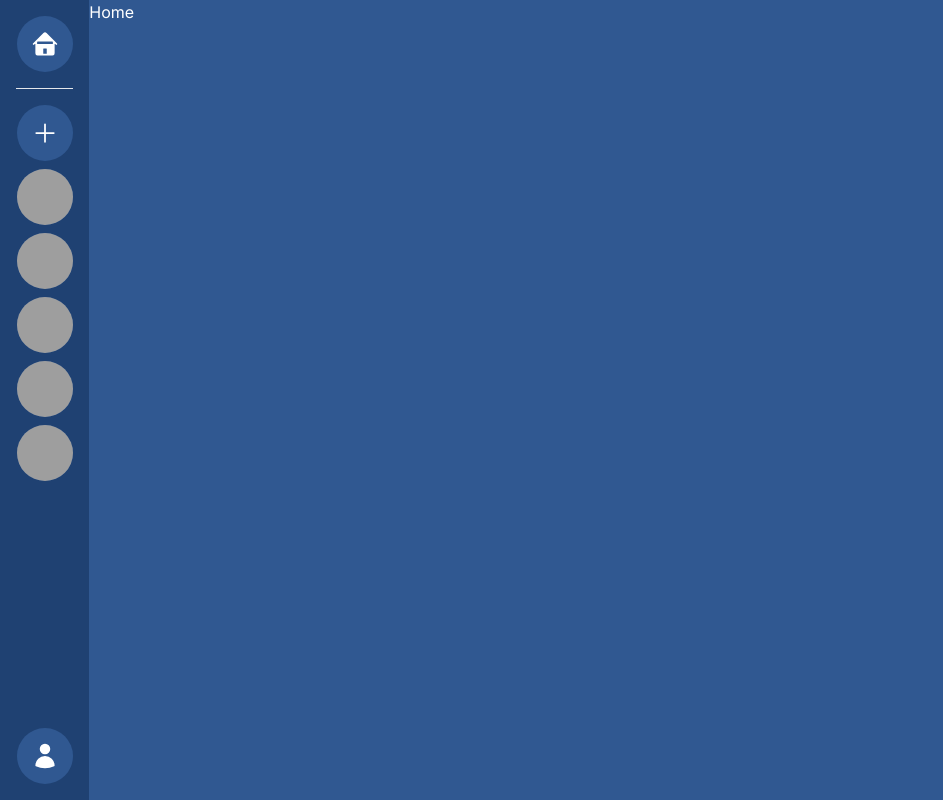
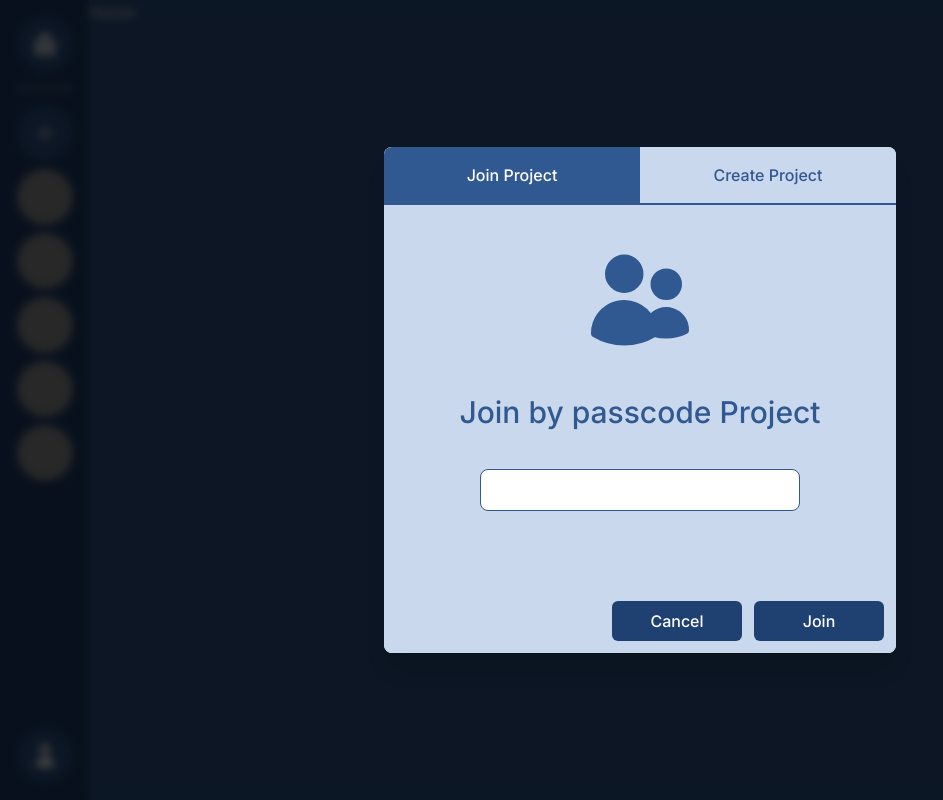
Before and after one commit to poompongphun/disro, a Next.js app: page / in a window 1280 px wide. Both pictures are taken after a click on the button 44 px from the left and 133 px from the top of the page. Shown: the whole page, without its empty margins (0-943 px from the left). Built offline with nearby package versions, Linux system fonts and the light colour scheme; grey boxes are pictures that could not be loaded.

Commit message:
add projectdialog

```diff
--- a/components/Layouts/HomeLayout.tsx
+++ b/components/Layouts/HomeLayout.tsx
@@ -2,17 +2,21 @@ import Image from "next/image";
 import { usePathname } from "next/navigation";
 import { useRouter } from "next/navigation";
 import mockData from "@/Class/mockData.json";
+import AddProjectDialog from "../Project/AddProjectDialog";
+import { useState } from "react";
 
 const ButtonIcon = ({
   d,
   className,
   routeName,
   img,
+  onClick,
 }: {
   d?: string;
   className?: string;
   routeName?: string;
   img?: string;
+  onClick?: () => void;
 }) => {
   const pathname = usePathname();
   const router = useRouter();
@@ -24,11 +28,15 @@ const ButtonIcon = ({
           routeName === pathname ? "rounded-2xl" : "rounded-full"
         } ` + className
       }
-      onClick={() => {
-        if (routeName) {
-          router.push(routeName);
-        }
-      }}
+      onClick={
+        onClick
+          ? onClick
+          : () => {
+              if (routeName) {
+                router.push(routeName);
+              }
+            }
+      }
     >
       <div
         className={`w-2 rounded-xl absolute bg-white left-[-2px] h-8 transition-all opacity-0 ${
@@ -60,6 +68,7 @@ const ButtonIcon = ({
 };
 
 const HomeLayout = ({ children }: { children: React.ReactNode }) => {
+  const [open, setOpen] = useState(false);
   return (
     <div className="h-screen flex">
       <div className="w-24 h-full bg-darkBlue py-4 flex flex-col justify-between items-center overflow-hidden">
@@ -72,7 +81,7 @@ const HomeLayout = ({ children }: { children: React.ReactNode }) => {
           <hr className="my-4 mx-4" />
 
           <div className="flex justify-center items-center flex-col gap-2 ">
-            <ButtonIcon d="M12 4.5v15m7.5-7.5h-15"></ButtonIcon>
+            <ButtonIcon d="M12 4.5v15m7.5-7.5h-15" onClick={() => setOpen(true)}></ButtonIcon>
             {mockData.map((data, index) => (
               <ButtonIcon
                 routeName={"/projects/" + data.id}
@@ -92,8 +101,8 @@ const HomeLayout = ({ children }: { children: React.ReactNode }) => {
           ></ButtonIcon>
         </div>
       </div>
-
       <div className="w-full relative">{children}</div>
+      <AddProjectDialog open={open} setOpen={setOpen}></AddProjectDialog>
     </div>
   );
 };
--- /dev/null
+++ b/components/Project/AddProjectDialog/CreateProject.tsx
@@ -0,0 +1,84 @@
+import { Dispatch, SetStateAction } from "react";
+
+const CreateProject = ({
+  setOpen,
+}: {
+  setOpen: Dispatch<SetStateAction<boolean>>;
+}) => {
+  return (
+    <div>
+      <div className="pt-5 pb-12">
+        <h1 className="text-3xl font-medium text-center py-5">
+          Create your Project
+        </h1>
+        <div className=" max-w-sm mx-auto flex flex-col gap-2">
+          <div className="flex flex-col w-full">
+            <label htmlFor="">Team name</label>
+            <input
+              type="text"
+              className="transition-all border border-lightBlue focus:border-mediumBlue focus:outline-none py-2 pl-4 pr-4 rounded-lg w-full"
+            ></input>
+          </div>
+          <div className="flex flex-col w-full">
+            <label htmlFor="">Descriptions</label>
+            <input
+              type="text"
+              className="transition-all border border-lightBlue focus:border-mediumBlue focus:outline-none py-2 pl-4 pr-4 rounded-lg w-full"
+            ></input>
+          </div>
+          <div className="flex flex-col w-full">
+            <label htmlFor="">Privacy</label>
+            <div className="flex gap-10 mt-1">
+              <div>
+                <input
+                  id="private"
+                  name="privacy"
+                  type="radio"
+                  className="peer/private mr-1"
+                  value="private"
+                ></input>
+                <label
+                  htmlFor="private"
+                  className="peer-checked/private:text-blue text-gray-500"
+                >
+                  Private
+                </label>
+              </div>
+              <div>
+                <input
+                  id="public"
+                  name="privacy"
+                  type="radio"
+                  className="peer/public mr-1"
+                  value="public"
+                ></input>
+                <label
+                  htmlFor="public"
+                  className="peer-checked/public:text-blue text-gray-500"
+                >
+                  Public
+                </label>
+              </div>
+            </div>
+          </div>
+        </div>
+      </div>
+      <div className="flex justify-end items-center gap-3 p-3">
+        <button
+          className="px-4 py-2 bg-darkBlue text-white rounded-md max-w-[130px] w-full hover:opacity-90"
+          onClick={() => setOpen(false)}
+        >
+          Cancel
+        </button>
+        <button
+          className="px-4 py-2 bg-darkBlue text-white rounded-md max-w-[130px] w-full hover:opacity-90"
+          onClick={() => setOpen(false)}
+        >
+          Create
+        </button>
+      </div>
+    </div>
+  );
+};
+
+export default CreateProject;
--- /dev/null
+++ b/components/Project/AddProjectDialog/JoinByCode.tsx
@@ -0,0 +1,37 @@
+import { Dispatch, SetStateAction } from "react";
+import { UsersIcon } from "@heroicons/react/24/outline";
+
+const JoinByCode = ({
+  setOpen,
+}: {
+  setOpen: Dispatch<SetStateAction<boolean>>;
+}) => {
+  return (
+    <div>
+      <div className="flex flex-col justify-evenly items-center h-96 pb-10">
+        <UsersIcon className=" w-28  h-28 mx-auto text-mediumBlue fill-mediumBlue" />
+        <h1 className="text-3xl font-medium">Join by passcode Project</h1>
+        <input
+          type={"text"}
+          className="transition-all border border-lightBlue focus:border-mediumBlue focus:outline-none py-2 pl-4 pr-4 rounded-lg w-full max-w-xs"
+        ></input>
+      </div>
+      <div className="flex justify-end items-center gap-3 p-3">
+        <button
+          className="px-4 py-2 bg-darkBlue text-white rounded-md max-w-[130px] w-full hover:opacity-90"
+          onClick={() => setOpen(false)}
+        >
+          Cancel
+        </button>
+        <button
+          className="px-4 py-2 bg-darkBlue text-white rounded-md max-w-[130px] w-full hover:opacity-90"
+          onClick={() => setOpen(false)}
+        >
+          Join
+        </button>
+      </div>
+    </div>
+  );
+};
+
+export default JoinByCode;
--- /dev/null
+++ b/components/Project/AddProjectDialog/index.tsx
@@ -0,0 +1,127 @@
+import { Dispatch, Fragment, SetStateAction, useRef, useState } from "react";
+import { Dialog, Transition } from "@headlessui/react";
+import { ExclamationTriangleIcon } from "@heroicons/react/24/outline";
+import JoinByCode from "./JoinByCode";
+import CreateProject from "./CreateProject";
+
+const AppProjectDialog = ({
+  open,
+  setOpen,
+}: {
+  open: boolean;
+  setOpen: Dispatch<SetStateAction<boolean>>;
+}) => {
+  //   const [open, setOpen] = useState(true);
+  const [tab, setTab] = useState(0); // [0, 1]
+  const cancelButtonRef = useRef(null);
+
+  const notActiveTab =
+    "py-4 flex justify-center items-center cursor-pointer hover:bg-mediumBlue hover:opacity-50 hover:text-white transition-all";
+  const activeTab =
+    "py-4 flex justify-center items-center cursor-pointer bg-mediumBlue text-white transition-all";
+
+  return (
+    <Transition.Root show={open} as={Fragment}>
+      <Dialog
+        as="div"
+        className="relative z-10"
+        initialFocus={cancelButtonRef}
+        onClose={setOpen}
+      >
+        <Transition.Child
+          as={Fragment}
+          enter="ease-out duration-300"
+          enterFrom="opacity-0"
+          enterTo="opacity-100"
+          leave="ease-in duration-200"
+          leaveFrom="opacity-100"
+          leaveTo="opacity-0"
+        >
+          <div className="fixed inset-0 bg-black backdrop-blur-sm bg-opacity-75 transition-opacity" />
+        </Transition.Child>
+
+        <div className="fixed inset-0 z-10 w-screen overflow-y-auto">
+          <div className="flex min-h-full justify-center p-4 text-center items-center sm:p-0">
+            <Transition.Child
+              as={Fragment}
+              enter="ease-out duration-300"
+              enterFrom="opacity-0 translate-y-4 sm:translate-y-0 sm:scale-95"
+              enterTo="opacity-100 translate-y-0 sm:scale-100"
+              leave="ease-in duration-200"
+              leaveFrom="opacity-100 translate-y-0 sm:scale-100"
+              leaveTo="opacity-0 translate-y-4 sm:translate-y-0 sm:scale-95"
+            >
+              <Dialog.Panel className="relative transform overflow-hidden rounded-lg bg-white text-left shadow-xl transition-all w-full max-w-lg">
+                <div className="bg-lightBlue text-mediumBlue font-medium w-full">
+                  <div className="col columns-2 w-full text-center gap-0 border-b-2 border-mediumBlue">
+                    <div
+                      className={tab === 0 ? activeTab : notActiveTab}
+                      onClick={() => setTab(0)}
+                    >
+                      Join Project
+                    </div>
+                    <div
+                      className={tab === 1 ? activeTab : notActiveTab}
+                      onClick={() => setTab(1)}
+                    >
+                      Create Project
+                    </div>
+                  </div>
+                  {tab === 0 ? (
+                    <JoinByCode setOpen={setOpen}></JoinByCode>
+                  ) : (
+                    <CreateProject setOpen={setOpen}></CreateProject>
+                  )}
+                </div>
+                {/* <div className="bg-white px-4 pb-4 pt-5 sm:p-6 sm:pb-4">
+                  <div className="sm:flex sm:items-start">
+                    <div className="mx-auto flex h-12 w-12 flex-shrink-0 items-center justify-center rounded-full bg-red-100 sm:mx-0 sm:h-10 sm:w-10">
+                      <ExclamationTriangleIcon
+                        className="h-6 w-6 text-red-600"
+                        aria-hidden="true"
+                      />
+                    </div>
+                    <div className="mt-3 text-center sm:ml-4 sm:mt-0 sm:text-left">
+                      <Dialog.Title
+                        as="h3"
+                        className="text-base font-semibold leading-6 text-gray-900"
+                      >
+                        Deactivate account
+                      </Dialog.Title>
+                      <div className="mt-2">
+                        <p className="text-sm text-gray-500">
+                          Are you sure you want to deactivate your account? All
+                          of your data will be permanently removed. This action
+                          cannot be undone.
+                        </p>
+                      </div>
+                    </div>
+                  </div>
+                </div>
+                <div className="bg-gray-50 px-4 py-3 sm:flex sm:flex-row-reverse sm:px-6">
+                  <button
+                    type="button"
+                    className="inline-flex w-full justify-center rounded-md bg-red-600 px-3 py-2 text-sm font-semibold text-white shadow-sm hover:bg-red-500 sm:ml-3 sm:w-auto"
+                    onClick={() => setOpen(false)}
+                  >
+                    Join
+                  </button>
+                  <button
+                    type="button"
+                    className="mt-3 inline-flex w-full justify-center rounded-md bg-white px-3 py-2 text-sm font-semibold text-gray-900 shadow-sm ring-1 ring-inset ring-gray-300 hover:bg-gray-50 sm:mt-0 sm:w-auto"
+                    onClick={() => setOpen(false)}
+                    ref={cancelButtonRef}
+                  >
+                    Cancel
+                  </button>
+                </div> */}
+              </Dialog.Panel>
+            </Transition.Child>
+          </div>
+        </div>
+      </Dialog>
+    </Transition.Root>
+  );
+};
+
+export default AppProjectDialog;
--- a/package.json
+++ b/package.json
@@ -9,6 +9,8 @@
     "lint": "next lint"
   },
   "dependencies": {
+    "@headlessui/react": "^1.7.17",
+    "@heroicons/react": "^2.0.18",
     "next": "13.5.4",
     "next-auth": "^4.23.2",
     "react": "^18",
```
Also changed, not shown: 1 other file (tests, documents, lock files or other folders).
